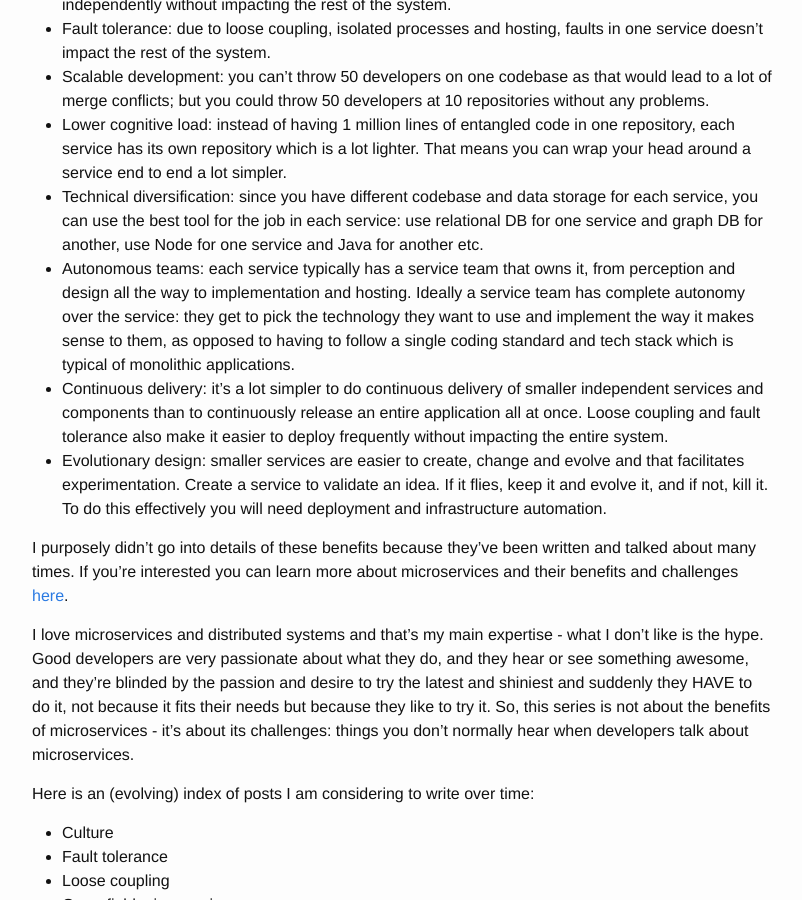
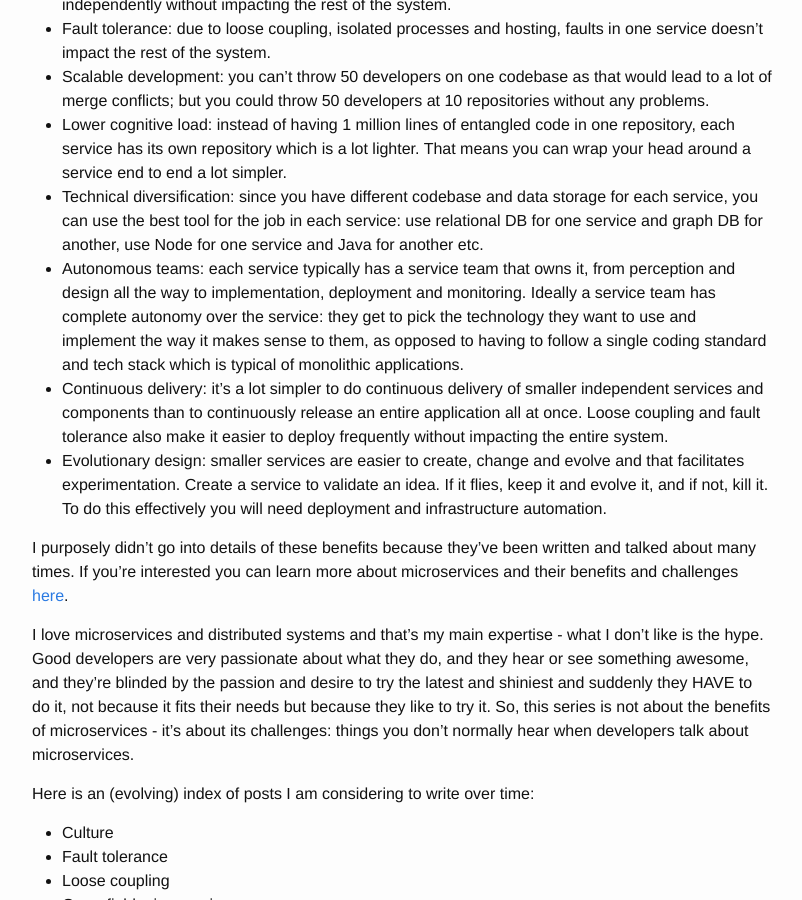
Before and after one commit to MehdiK/mehdik.github.io, a Jekyll site: the page built from _posts/2015-08-05-microservices-lessons.md, in a window 1280 px wide and 900 px high, scrolled down 366 px. Shown: the whole window, without its empty margins (238-1040 px from the left). Built offline with Jekyll 4.4.1, drawn with Linux system fonts in a browser that asks for light colours; nearby versions of some CDN libraries; comment, search, counter and statistics services are not loaded.

Commit message:
Fixed a mistake in microservices lessons series

```diff
--- a/_posts/2015-08-05-microservices-lessons.md
+++ b/_posts/2015-08-05-microservices-lessons.md
@@ -15,7 +15,7 @@ There has been a bit of hype lately around microservices. You go to conferences
  - Scalable development: you can't throw 50 developers on one codebase as that would lead to a lot of merge conflicts; but you could throw 50 developers at 10 repositories without any problems.
  - Lower cognitive load: instead of having 1 million lines of entangled code in one repository, each service has its own repository which is a lot lighter. That means you can wrap your head around a service end to end a lot simpler.
  - Technical diversification: since you have different codebase and data storage for each service, you can use the best tool for the job in each service: use relational DB for one service and graph DB for another, use Node for one service and Java for another etc.
- - Autonomous teams: each service typically has a service team that owns it, from perception and design all the way to implementation and hosting. Ideally a service team has complete autonomy over the service: they get to pick the technology they want to use and implement the way it makes sense to them, as opposed to having to follow a single coding standard and tech stack which is typical of monolithic applications.
+ - Autonomous teams: each service typically has a service team that owns it, from perception and design all the way to implementation, deployment and monitoring. Ideally a service team has complete autonomy over the service: they get to pick the technology they want to use and implement the way it makes sense to them, as opposed to having to follow a single coding standard and tech stack which is typical of monolithic applications.
  - Continuous delivery: it's a lot simpler to do continuous delivery of smaller independent services and components than to continuously release an entire application all at once. Loose coupling and fault tolerance also make it easier to deploy frequently without impacting the entire system.
  - Evolutionary design: smaller services are easier to create, change and evolve and that facilitates experimentation. Create a service to validate an idea. If it flies, keep it and evolve it, and if not, kill it. To do this effectively you will need deployment and infrastructure automation.
 
```
